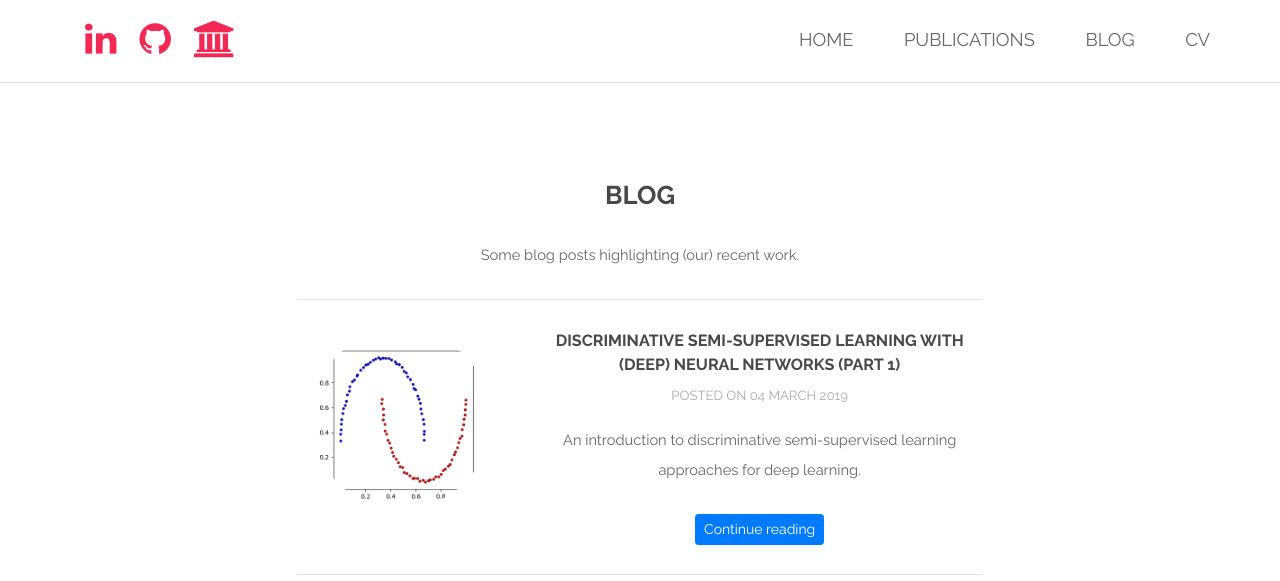
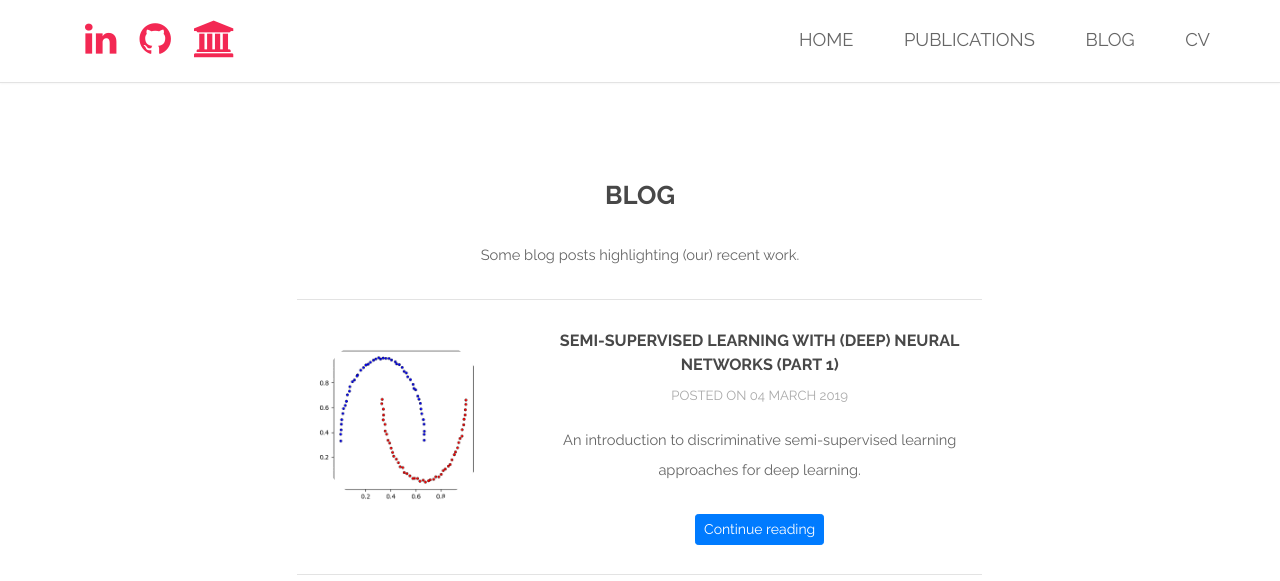
Before and after one commit to tohinz/tohinz.github.io, a Jekyll site: the page built from blog/index.html, in a window 1280 px wide and 900 px high, cut to the strip 0-581 px from the top of the window. Built offline with Jekyll 4.4.1, drawn with Linux system fonts in a browser that asks for light colours.

Commit message:
Update index.html

```diff
--- a/blog/index.html
+++ b/blog/index.html
@@ -15,7 +15,7 @@
 
 			<div class="9u$ 8u$(large) 12u$(medium)">
 				<header>
-					<h4>Discriminative Semi-Supervised Learning with (Deep) Neural Networks (Part 1)</h4>
+					<h4>Semi-Supervised Learning with (Deep) Neural Networks (Part 1)</h4>
 					<p>Posted on 04 March 2019</p>
 				</header>
 				<p>An introduction to discriminative semi-supervised learning approaches for deep learning.</p>
```
